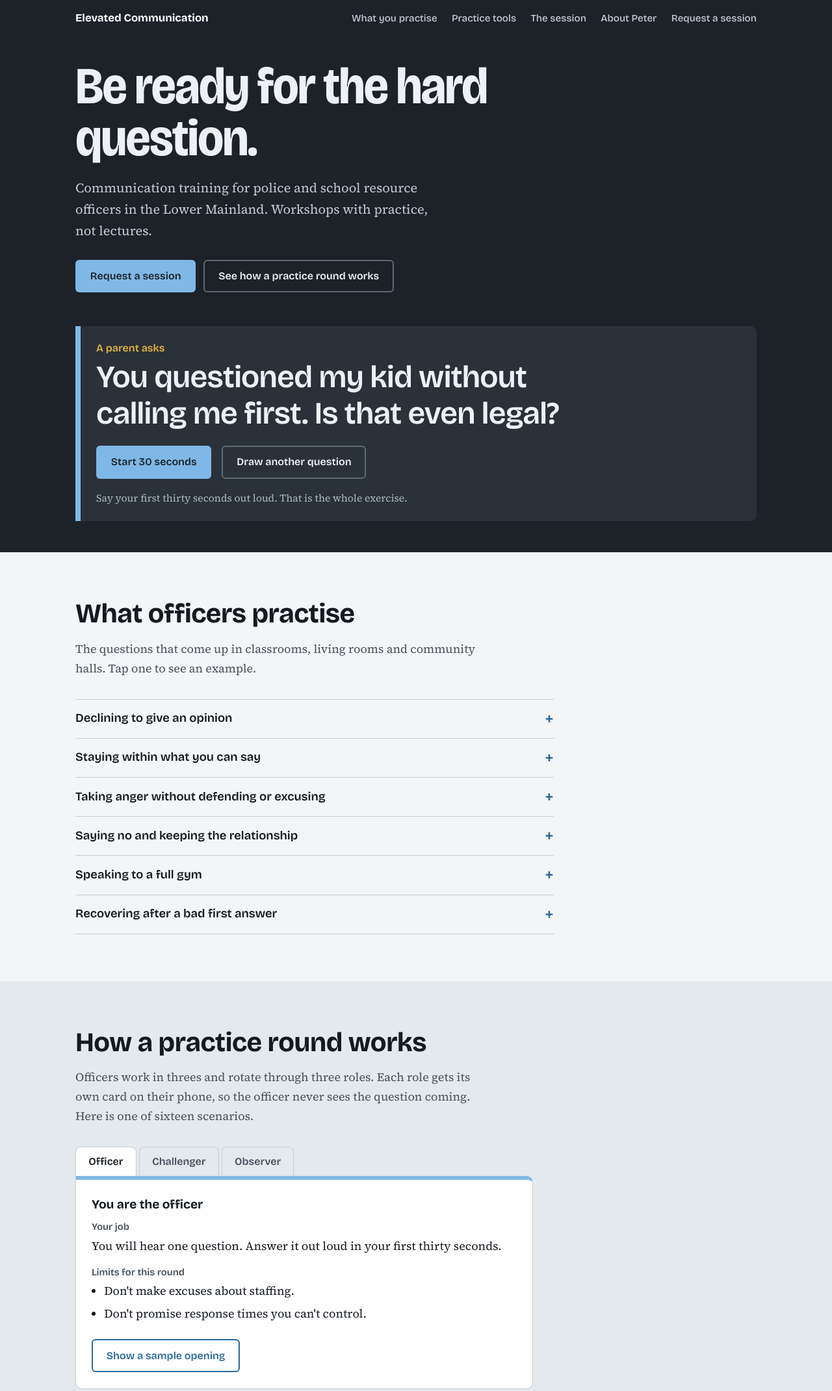
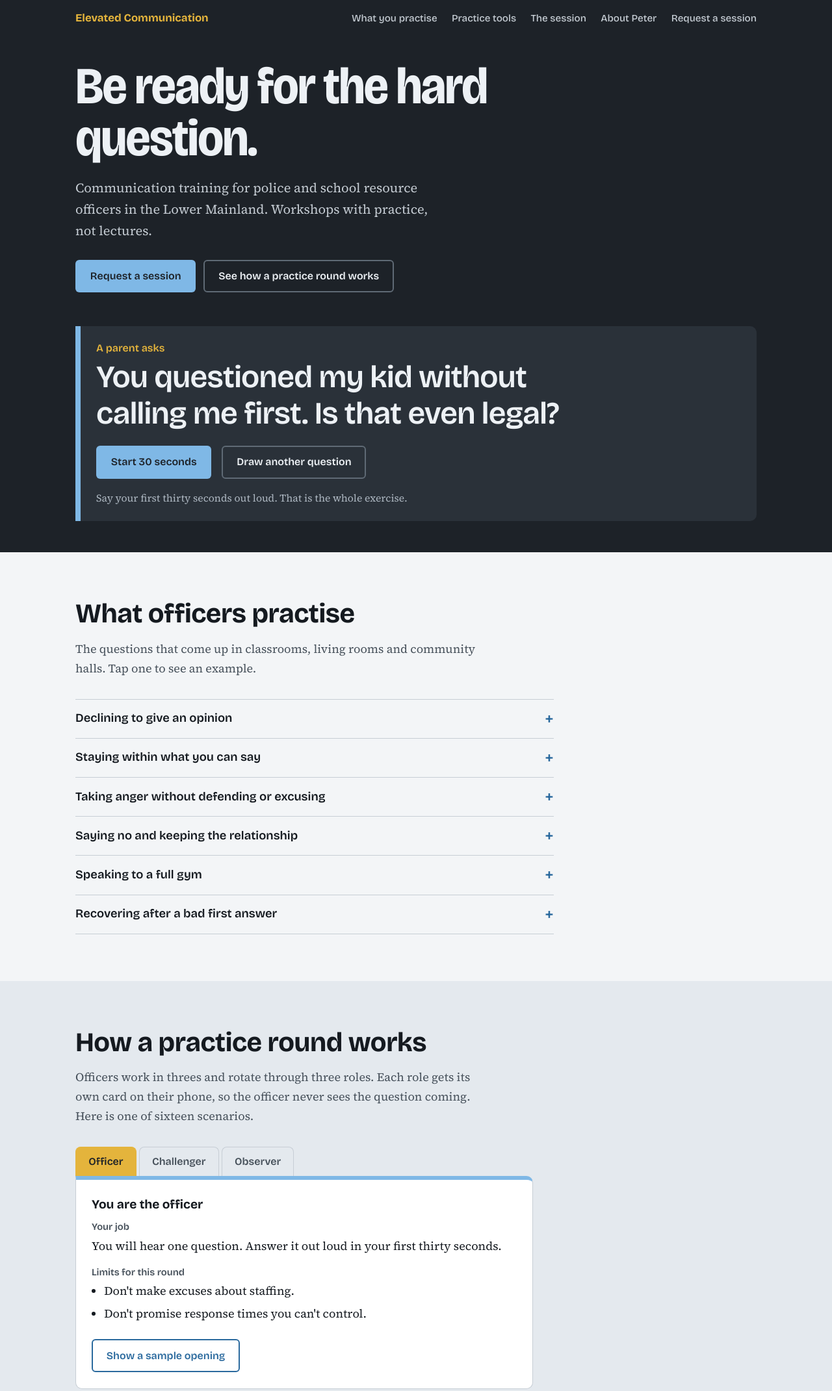
Before and after one commit to peterberesford78/elevatedcommunication-site, a plain HTML site: page index.html in a window 1280 px wide. Shown: the top 2141 px of the page at 65% size. Drawn offline with nearby package versions, Linux system fonts and the light colour scheme.

Commit message:
Gold brand name and selected role tab
Co-Authored-By: Claude Opus 5.5 <noreply@anthropic.com>
Claude-Session: https://claude.ai/code/session_01RmJ21PqaJNFgbyVQkX4LX6

```diff
--- a/index.html
+++ b/index.html
@@ -75,7 +75,7 @@ p{margin:0 0 1rem}
 /* Hero */
 .hero{background:var(--spruce);color:#EDF1F5;padding:1.25rem 0 3rem}
 .top{display:flex;justify-content:space-between;align-items:center;gap:1rem;padding-bottom:3.5rem}
-.brand{font:700 1.05rem/1 var(--sans);color:#fff;text-decoration:none}
+.brand{font:700 1.05rem/1 var(--sans);color:var(--gold);text-decoration:none}
 .nav{display:flex;gap:1.4rem;font:500 .95rem/1 var(--sans)}
 .nav a{color:#C6CDD4;text-decoration:none}
 .nav a:hover{color:#fff}
@@ -107,7 +107,7 @@ p{margin:0 0 1rem}
 /* Scenario card demo */
 .tabs{display:flex;gap:.25rem;margin-top:1.5rem;flex-wrap:wrap}
 .tab{font:600 1rem/1 var(--sans);padding:.9rem 1.2rem;border:1.5px solid var(--line);border-bottom:none;background:transparent;color:var(--muted);border-radius:8px 8px 0 0;cursor:pointer}
-.tab[aria-selected="true"]{background:var(--card);color:var(--ink);border-color:var(--line)}
+.tab[aria-selected="true"]{background:var(--gold);color:#1D2228;border-color:var(--gold)}
 .card{background:var(--card);border:1.5px solid var(--line);border-radius:0 10px 10px 10px;padding:1.6rem 1.5rem;max-width:44rem}
 .card[data-role="officer"]{border-top:.4rem solid var(--marker)}
 .card[data-role="challenger"]{border-top:.4rem solid var(--rain)}
```
Also changed, not shown: tools/index.html (+3 -2 lines).
